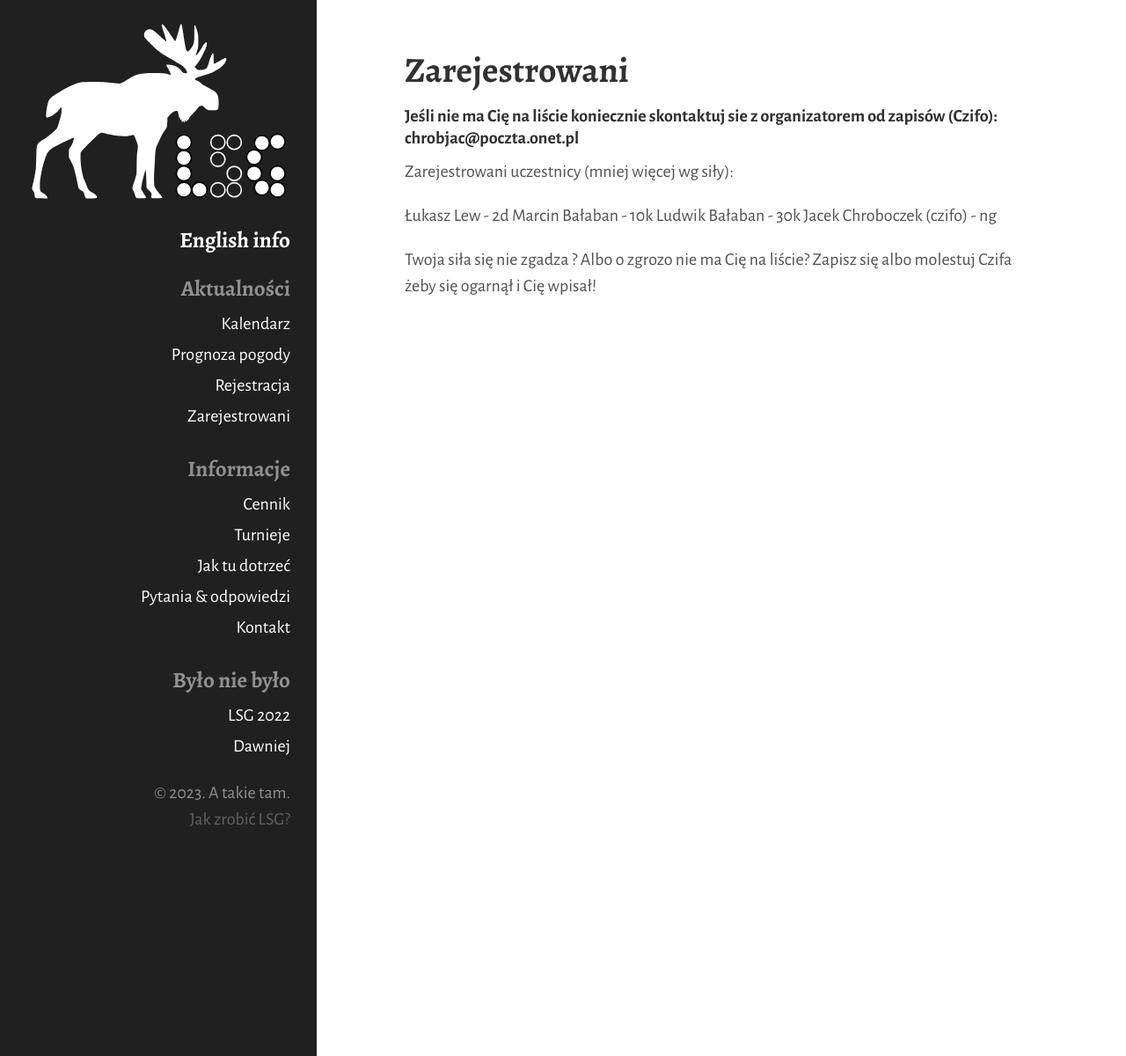
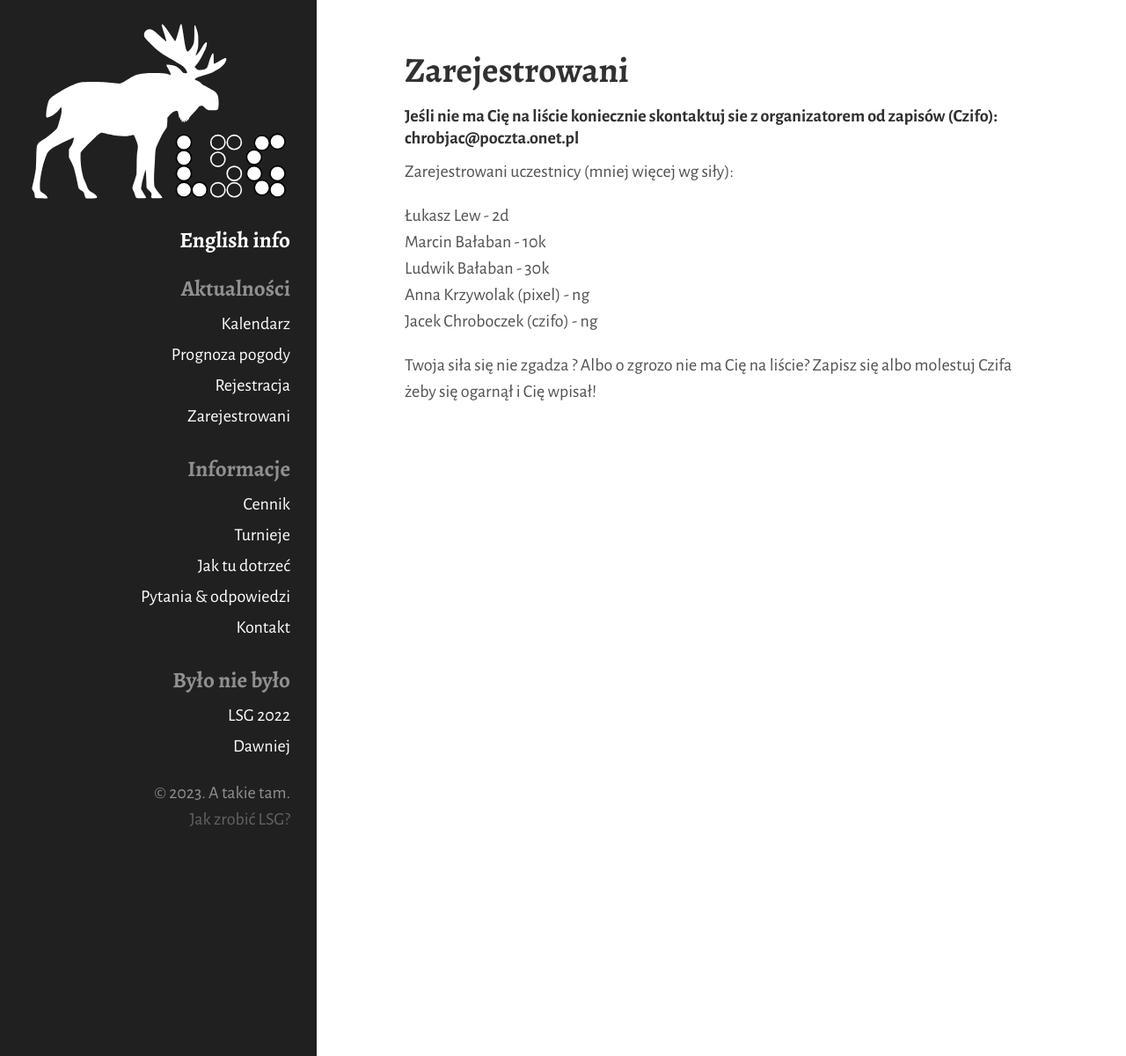
Before and after one commit to tasuki/lsg, a Jekyll site: the page built from zarejestrowani.md, in a window 1280 px wide. Shown: the whole page at 88% size. Built offline with Jekyll 4.4.1, drawn with Linux system fonts in a browser that asks for light colours.

Commit message:
Update zarejestrowani.md

```diff
--- a/zarejestrowani.md
+++ b/zarejestrowani.md
@@ -11,10 +11,11 @@ title: Zarejestrowani
 
 Zarejestrowani uczestnicy (mniej więcej wg siły):
 
-Łukasz Lew - 2d
-Marcin Bałaban - 10k
-Ludwik Bałaban - 30k
-Jacek Chroboczek (czifo) - ng
+Łukasz Lew - 2d <br>
+Marcin Bałaban - 10k <br>
+Ludwik Bałaban - 30k <br>
+Anna Krzywolak (pixel) - ng <br>
+Jacek Chroboczek (czifo) - ng <br>
 
 
 Twoja siła się nie zgadza ?
```
